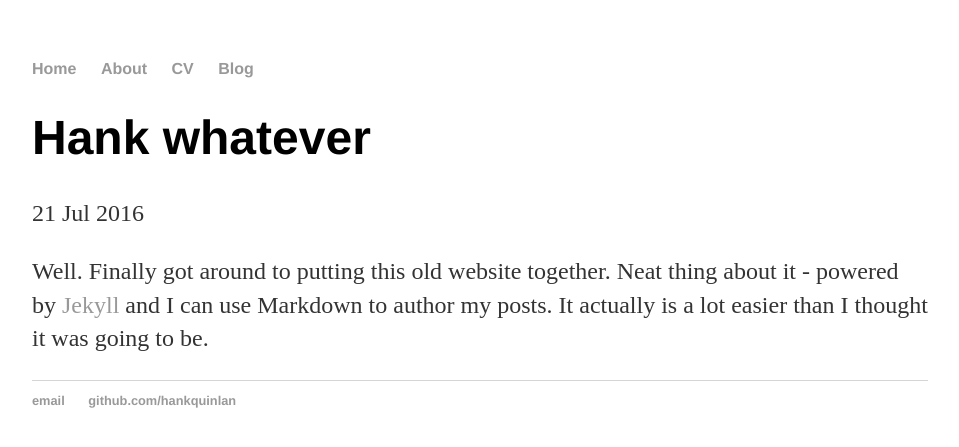
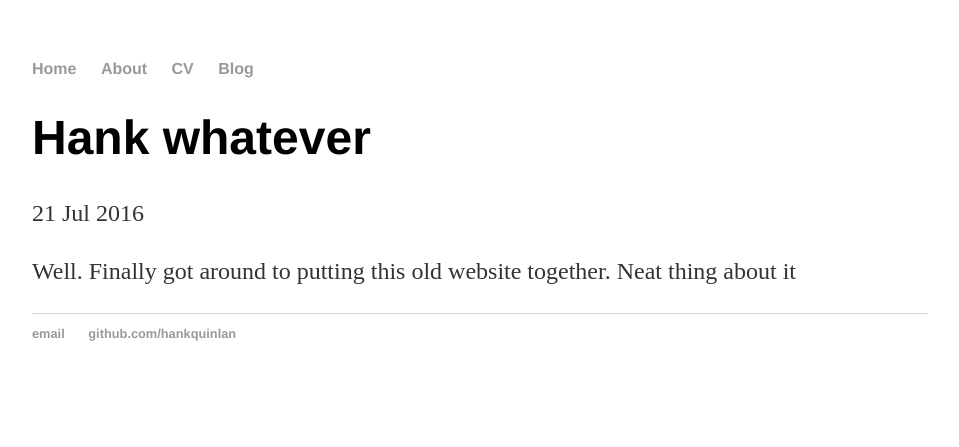
Before and after one commit to titanwave/titanwave.github.io, a Jekyll site: the page built from _posts/2016-07-21-second-post.md, in a window 1280 px wide. Shown: the top 447 px of the page, without its empty margins (160-1119 px from the left). Built offline with Jekyll 4.4.1, drawn with Linux system fonts in a browser that asks for light colours.

Commit message:
Update 2016-07-21-second-post.md

```diff
--- a/_posts/2016-07-21-second-post.md
+++ b/_posts/2016-07-21-second-post.md
@@ -4,4 +4,4 @@ title: "Hank whatever"
 date: 2016-07-21
 ---
 
-Well. Finally got around to putting this old website together. Neat thing about it - powered by [Jekyll](http://jekyllrb.com) and I can use Markdown to author my posts. It actually is a lot easier than I thought it was going to be.
+Well. Finally got around to putting this old website together. Neat thing about it
```
